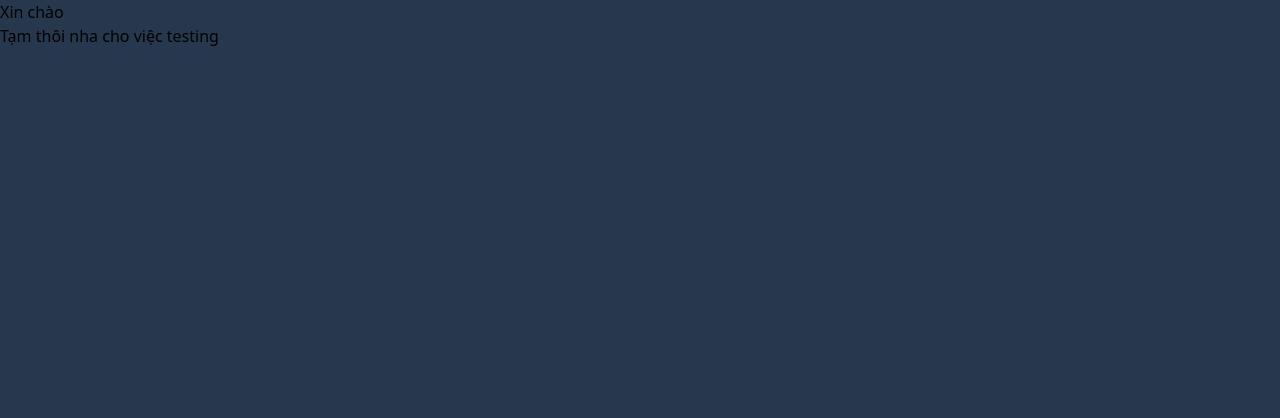
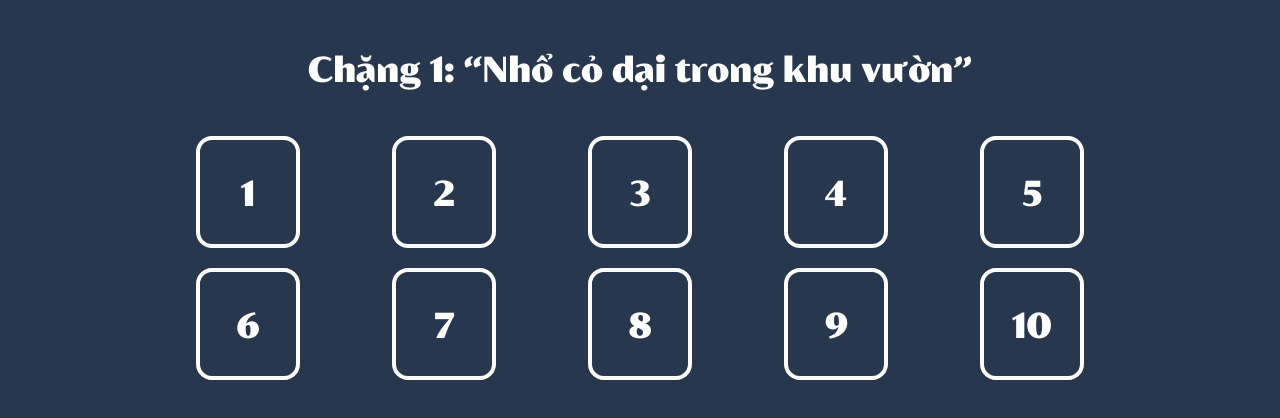
Before and after one commit to AnimeNyaruko/dopamine, a React (Vite) app: page /Start in a window 1280 px wide. Shown: the top 418 px of the page. Built offline with nearby package versions, Linux system fonts and the light colour scheme; a web font is replaced by a local one.

Commit message:
changed Start website and add more days

```diff
--- a/index.html
+++ b/index.html
@@ -9,6 +9,7 @@
 		<link rel="preconnect" href="https://fonts.gstatic.com" crossorigin="true" />
 		<link href="https://fonts.googleapis.com/css2?family=Shrikhand&display=swap" rel="stylesheet" />
 		<script src="https://polyfill.io/v3/polyfill.min.js?features=es6"></script>
+		<div id="LibraryImport"></div>
 		<title>Dopamine Reset</title>
 	</head>
 	<body>
--- a/src/App.jsx
+++ b/src/Router.jsx
@@ -1,11 +1,17 @@
 import { Route, Routes } from 'react-router-dom';
 import Home from './Router/Home.jsx';
 import Start from './Router/Start.jsx';
+
+/**
+ * TODO: Need to add "Day" Component for every "Days" links
+ */
+
 export default function App() {
 	return (
 		<Routes>
 			<Route path="/" element={<Home />} />
 			<Route path="/Start" element={<Start />} />
+			{/* <Route path="/Start/Day/:id" element={<Day />} /> */}
 		</Routes>
 	);
 }
--- /dev/null
+++ b/src/Router/Day.jsx
@@ -0,0 +1 @@
+import { useParams } from 'react-router-dom';
--- a/src/Router/Home.jsx
+++ b/src/Router/Home.jsx
@@ -1,13 +1,15 @@
 import { Link } from 'react-router-dom';
 import run from '../assets/JS/index.js';
 import importLib from '../assets/JS/importLib.js';
-import { useEffect } from 'react';
+import { useEffect, useState } from 'react';
 
 export default function App() {
+	const [lib, setState] = useState(false);
 	useEffect(() => {
+		if (lib) importLib();
 		run();
-		importLib();
-	}, []);
+		setState(true);
+	}, [lib]);
 
 	return (
 		<>
--- a/src/Router/Start.jsx
+++ b/src/Router/Start.jsx
@@ -1,8 +1,94 @@
+import Config from '../assets/JS/Start.js';
+import { useEffect, useState } from 'react';
+import { Link } from 'react-router-dom';
+
 export default function Start() {
+	const [state, setState] = useState(false);
+	useEffect(() => {
+		if (state) {
+			Config.forEach((e) => {
+				e();
+			});
+		}
+		setState(true);
+	}, [state]);
 	return (
-		<>
-			<p>Xin chào</p>
-			<p>Tạm thôi nha cho việc testing</p>
-		</>
+		<div className="w-screen h-screen relative flex flex-col items-center text-white text-4xl">
+			<p className="font-BSB relative my-12 px-auto text-center">
+				Chặng 1: “Nhổ cỏ dại trong khu vườn”
+			</p>
+			<div className="font-BSB grid gap-5 grid-rows-5 grid-cols-2 lg:grid-rows-2 lg:grid-cols-5 lg:w-3/4">
+				<div className="w-full h-full flex justify-center items-center">
+					<Link
+						className="DaysItem w-full h-full py-8 relative rounded-2xl border border-4 border-white border-solid text-center"
+						to="Day/1">
+						1
+					</Link>
+				</div>
+				<div className="w-full h-full flex justify-center items-center">
+					<Link
+						className="DaysItem w-full h-full py-8 relative rounded-2xl border border-4 border-white border-solid text-center"
+						to="Day/2">
+						2
+					</Link>
+				</div>
+				<div className="w-full h-full flex justify-center items-center">
+					<Link
+						className="DaysItem w-full h-full py-8 relative rounded-2xl border border-4 border-white border-solid text-center"
+						to="Day/3">
+						3
+					</Link>
+				</div>
+				<div className="w-full h-full flex justify-center items-center">
+					<Link
+						className="DaysItem w-full h-full py-8 relative rounded-2xl border border-4 border-white border-solid text-center"
+						to="Day/4">
+						4
+					</Link>
+				</div>
+				<div className="w-full h-full flex justify-center items-center">
+					<Link
+						className="DaysItem w-full h-full py-8 relative rounded-2xl border border-4 border-white border-solid text-center"
+						to="Day/5">
+						5
+					</Link>
+				</div>
+				<div className="w-full h-full flex justify-center items-center">
+					<Link
+						className="DaysItem w-full h-full py-8 relative rounded-2xl border border-4 border-white border-solid text-center"
+						to="Day/6">
+						6
+					</Link>
+				</div>
+				<div className="w-full h-full flex justify-center items-center">
+					<Link
+						className="DaysItem w-full h-full py-8 relative rounded-2xl border border-4 border-white border-solid text-center"
+						to="Day/7">
+						7
+					</Link>
+				</div>
+				<div className="w-full h-full flex justify-center items-center">
+					<Link
+						className="DaysItem w-full h-full py-8 relative rounded-2xl border border-4 border-white border-solid text-center"
+						to="Day/8">
+						8
+					</Link>
+				</div>
+				<div className="w-full h-full flex justify-center items-center">
+					<Link
+						className="DaysItem w-full h-full py-8 relative rounded-2xl border border-4 border-white border-solid text-center"
+						to="Day/9">
+						9
+					</Link>
+				</div>
+				<div className="w-full h-full flex justify-center items-center">
+					<Link
+						className="DaysItem w-full h-full py-8 relative rounded-2xl border border-4 border-white border-solid text-center"
+						to="Day/10">
+						10
+					</Link>
+				</div>
+			</div>
+		</div>
 	);
 }
--- a/src/assets/CSS/index.css
+++ b/src/assets/CSS/index.css
@@ -560,6 +560,11 @@
   top: 1.5rem;
 }
 
+.my-12{
+  margin-top: 3rem;
+  margin-bottom: 3rem;
+}
+
 .mb-5{
   margin-bottom: 1.25rem;
 }
@@ -578,6 +583,10 @@
 
 .flex{
   display: flex;
+}
+
+.grid{
+  display: grid;
 }
 
 .h-auto{
@@ -609,6 +618,10 @@
   width: 66.666667%;
 }
 
+.w-3\/4{
+  width: 75%;
+}
+
 .w-fit{
   width: -moz-fit-content;
   width: fit-content;
@@ -634,6 +647,22 @@
   list-style-type: disc;
 }
 
+.grid-cols-2{
+  grid-template-columns: repeat(2, minmax(0, 1fr));
+}
+
+.grid-cols-5{
+  grid-template-columns: repeat(5, minmax(0, 1fr));
+}
+
+.grid-rows-5{
+  grid-template-rows: repeat(5, minmax(0, 1fr));
+}
+
+.grid-rows-2{
+  grid-template-rows: repeat(2, minmax(0, 1fr));
+}
+
 .flex-col{
   flex-direction: column;
 }
@@ -650,8 +679,33 @@
   justify-content: space-between;
 }
 
+.gap-5{
+  gap: 1.25rem;
+}
+
 .self-end{
   align-self: flex-end;
+}
+
+.rounded-2xl{
+  border-radius: 1rem;
+}
+
+.border{
+  border-width: 1px;
+}
+
+.border-4{
+  border-width: 4px;
+}
+
+.border-solid{
+  border-style: solid;
+}
+
+.border-white{
+  --tw-border-opacity: 1;
+  border-color: rgb(255 255 255 / var(--tw-border-opacity));
 }
 
 .object-contain{
@@ -662,6 +716,16 @@
 .px-5{
   padding-left: 1.25rem;
   padding-right: 1.25rem;
+}
+
+.py-8{
+  padding-top: 2rem;
+  padding-bottom: 2rem;
+}
+
+.px-2{
+  padding-left: 0.5rem;
+  padding-right: 0.5rem;
 }
 
 .text-center{
@@ -675,6 +739,11 @@
 .text-2xl{
   font-size: 1.5rem;
   line-height: 2rem;
+}
+
+.text-4xl{
+  font-size: 2.25rem;
+  line-height: 2.5rem;
 }
 
 .text-5xl{
@@ -847,8 +916,24 @@
     width: 33.333333%;
   }
 
+  .lg\:w-3\/4{
+    width: 75%;
+  }
+
+  .lg\:grid-cols-5{
+    grid-template-columns: repeat(5, minmax(0, 1fr));
+  }
+
+  .lg\:grid-rows-2{
+    grid-template-rows: repeat(2, minmax(0, 1fr));
+  }
+
   .lg\:justify-around{
     justify-content: space-around;
+  }
+
+  .lg\:p-0{
+    padding: 0px;
   }
 
   .lg\:px-0{
--- /dev/null
+++ b/src/assets/JS/Start.js
@@ -0,0 +1,8 @@
+function DaysItemConfig() {
+	document.querySelectorAll('.DaysItem').forEach((e) => {
+		const height = e.clientHeight;
+		e.style.width = height + 'px';
+	});
+}
+
+export default [DaysItemConfig];
--- a/src/assets/JS/importLib.js
+++ b/src/assets/JS/importLib.js
@@ -1,8 +1,22 @@
-export default function importLib() {
+export default function LibImport() {
 	const script = document.createElement('script');
+	script.setAttribute('src', 'https://cdn.jsdelivr.net/npm/mathjax@3/es5/tex-mml-chtml.js');
+	script.setAttribute('type', 'text/javascript');
 	script.setAttribute('id', 'MathJax-script');
-	script.setAttribute('async', true);
-	script.setAttribute('src', 'https://cdn.jsdelivr.net/npm/mathjax@3/es5/tex-mml-chtml.js');
-
+	script.setAttribute('async', 'true');
+	const configScript = document.createElement('script');
+	configScript.innerHTML = `
+    MathJax = {
+        options: {
+            enableMenu: false,
+            menuOptions: {
+            settings: {
+                inTabOrder: false,
+                }
+            },
+        },
+    };
+    `;
+	document.body.appendChild(configScript);
 	document.body.appendChild(script);
 }
--- a/src/assets/JS/index.js
+++ b/src/assets/JS/index.js
@@ -41,8 +41,8 @@
 		}, time);
 	};
 
+	if (mediaQuery && !mediaQuery.matches) throttle(scrollHandler, 250);
 	window.addEventListener('scroll', () => {
-		console.log(window.innerHeight);
 		if (mediaQuery && !mediaQuery.matches) throttle(scrollHandler, 250);
 	});
 }
--- a/src/main.jsx
+++ b/src/main.jsx
@@ -1,7 +1,7 @@
 import React from 'react';
 import ReactDOM from 'react-dom/client';
 import { BrowserRouter } from 'react-router-dom';
-import App from './App.jsx';
+import App from './Router.jsx';
 
 const root = ReactDOM.createRoot(document.getElementById('root'));
 root.render(
```
